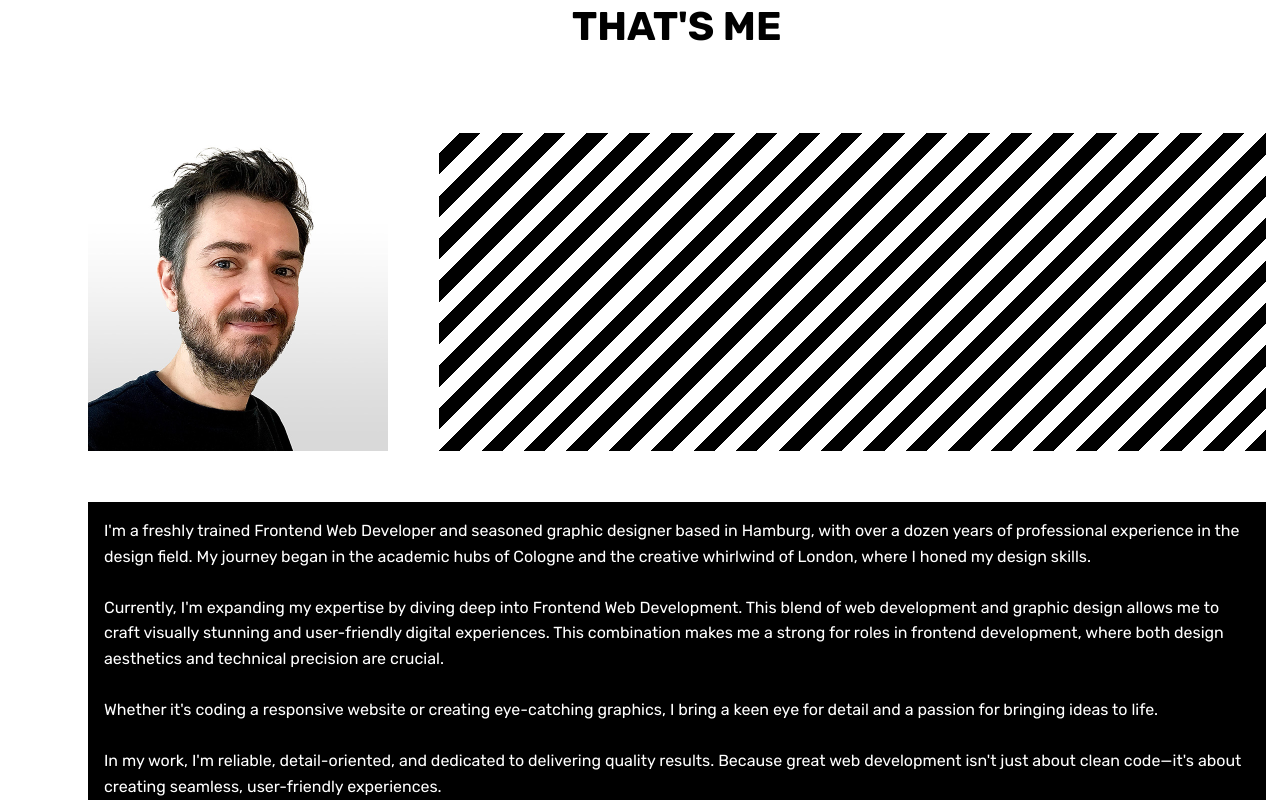
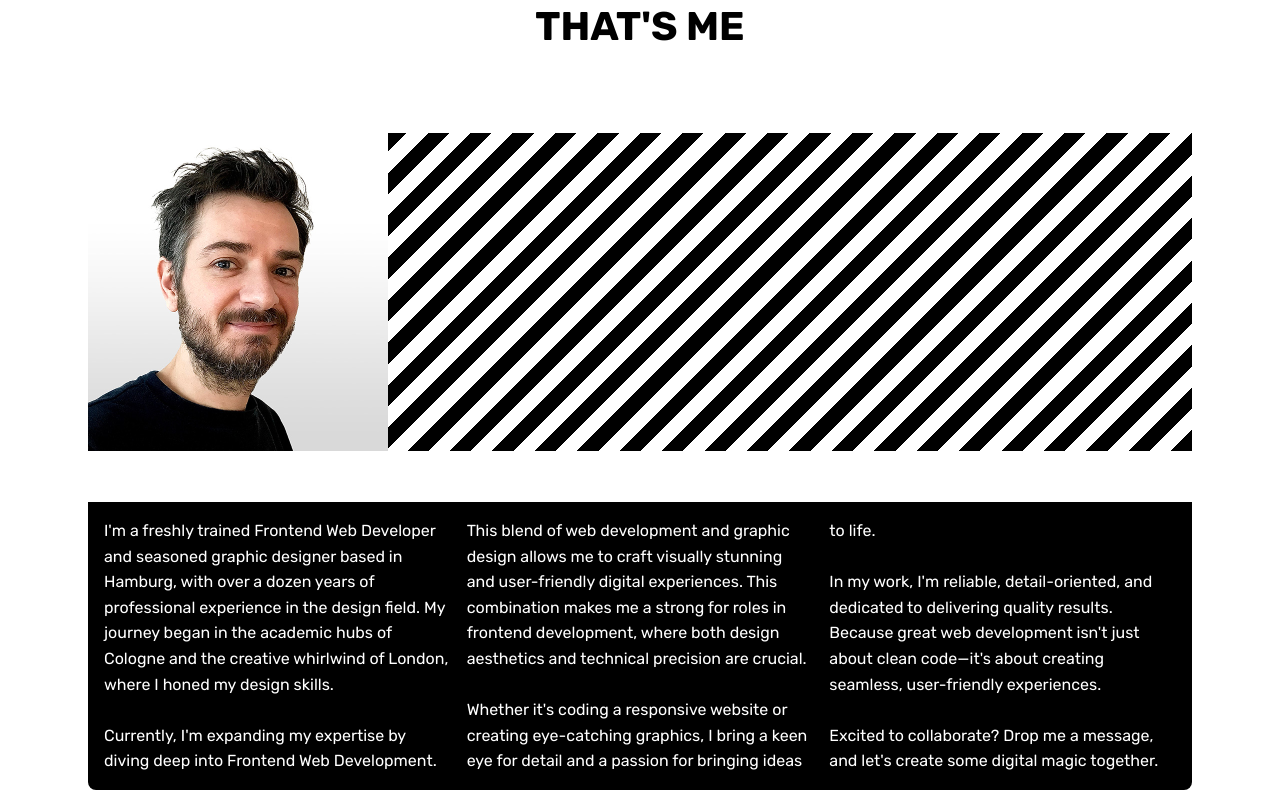
Before and after one commit to P-Oliomonte/phillip-oehlenberg, a Next.js app: page /profile in a window 1280 px wide. Shown: the part 320-1120 px from the top of the page. Built offline with nearby package versions, Linux system fonts and the light colour scheme.

Commit message:
Change profile

```diff
--- a/pages/profile.js
+++ b/pages/profile.js
@@ -16,10 +16,12 @@
         <Image src="/Icons/Icon_Profile.svg" fill alt="icon_profile" />
       </IconWrapper>
       <HeadlineProfile>THAT&apos;S ME</HeadlineProfile>
-      <ImageWrapper>
-        <Image src="/profile.jpg" fill alt="profile_picture" priority />
-      </ImageWrapper>
-      <FillerProfile />
+      <ImageAndFillerContainer>
+        <ImageWrapper>
+          <Image src="/profile.jpg" fill alt="profile_picture" priority />
+        </ImageWrapper>
+        <FillerProfile />
+      </ImageAndFillerContainer>
       <TextProfile>
         I&apos;m a freshly trained Frontend Web Developer and seasoned graphic
         designer based in Hamburg, with over a dozen years of professional
@@ -90,7 +92,7 @@
 
 const ProfileContainer = styled.section`
   position: relative;
-  width: 100vw;
+  width: 92vw;
   max-width: 1104px;
   animation-name: ${contentAnimation};
   animation-duration: 0.5s;
@@ -98,7 +100,7 @@
   margin-top: 7rem;
   margin-bottom: 7rem;
   display: grid;
-  grid-template-columns: minmax(min(65vw, 300px), 1fr) 1fr;
+  grid-template-columns: 1fr 1fr;
   grid-template-rows: minmax(min(30vw, 160px), 1fr) auto auto auto auto auto auto auto;
   gap: 4vw;
 `;
@@ -128,21 +130,27 @@
   grid-row: 2 / 3;
 `;
 
+const ImageAndFillerContainer = styled.div`
+  display: flex;
+  width: 100%;
+  height: auto;
+  grid-column: 1 / 3;
+  grid-row: 3 / 4;
+`;
+
 const ImageWrapper = styled.div`
   position: relative;
   width: 65vw;
   max-width: 300px;
   aspect-ratio: 6 / 6.35;
-  grid-column: 1 / 2;
-  grid-row: 3 / 4;
+
   background-color: #fff;
   justify-content: center;
   object-fit: contain;
 `;
 
 const FillerProfile = styled.div`
-  grid-column: 2 / 3;
-  grid-row: 3 / 4;
+  flex-grow: 1;
   background: repeating-linear-gradient(
     -45deg,
     #000 0px,
@@ -157,12 +165,21 @@
   justify-self: center;
   line-height: 1.6;
   color: #fff;
-  width: 92vw;
   padding: 16px;
   grid-column: 1 / 3;
   grid-row: 4 / 5;
   background-color: #000;
   border-radius: 0 0 8px 8px;
+
+  @media screen and (min-width: 700px) {
+    columns: 2;
+    column-gap: 16px;
+  }
+
+  @media screen and (min-width: 700px) {
+    columns: 3;
+    column-gap: 16px;
+  }
 `;
 
 const StripedFillerContainer = styled.div`
@@ -185,7 +202,7 @@
 const SoftSkillsContainer = styled.div`
   padding-top: 40px;
   margin: 0 auto;
-  width: 92vw;
+  width: 100%;
   grid-column: 1 / 3;
   grid-row: 6 / 7;
 `;
@@ -193,7 +210,7 @@
 const Icons = styled.div`
   padding-top: 40px;
   margin: 0 auto;
-  width: 92vw;
+  width: 100%;
   grid-column: 1 / 3;
   grid-row: 7 / 8;
 `;
```
